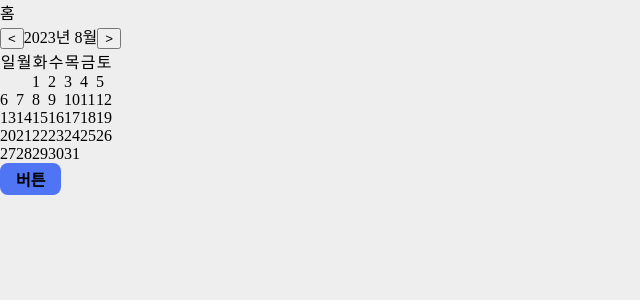
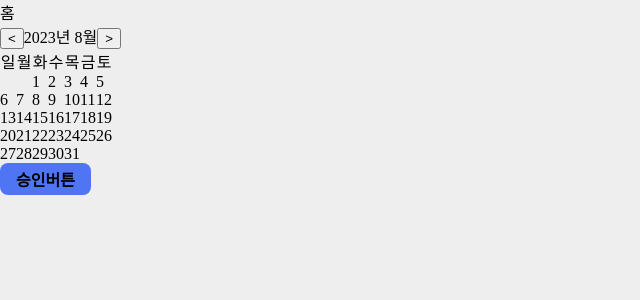
Before and after one commit to FAST-MINI-TEAM1/client, a Next.js app: page / in a window 1280 px wide. Shown: the top 300 px of the page, without its empty margins (0-640 px from the left). Built offline with nearby package versions, Linux system fonts and the light colour scheme.

Commit message:
fix: :bug: children 수정

```diff
--- a/components/common/Button.tsx
+++ b/components/common/Button.tsx
@@ -5,7 +5,7 @@ interface IButtonProps {
 }
 
 function Button({ ...props }: IButtonProps) {
-  return <StyledButton {...props}>버튼</StyledButton>;
+  return <StyledButton {...props} />;
 }
 
 const StyledButton = styled.button<{
@@ -31,13 +31,11 @@ const StyledButton = styled.button<{
     props.empButton &&
     css`
       background: ${(props) => props.theme.buttonColor.empButton};
-      border-radius: 30%;
     `}
   ${(props) =>
     props.managerButton &&
     css`
       background: ${(props) => props.theme.buttonColor.managerButton};
-      border-radius: 30%;
     `}
   ${(props) =>
     props.acceptButton &&
```
